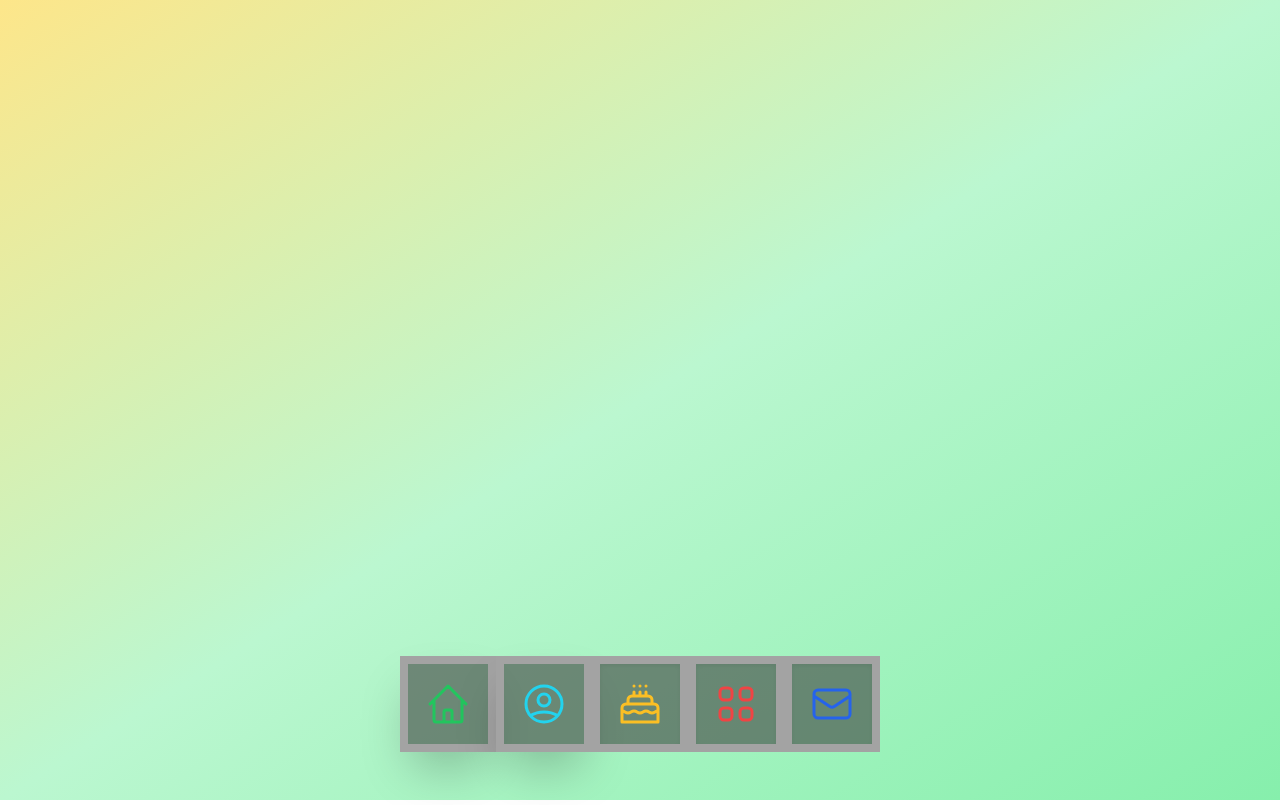
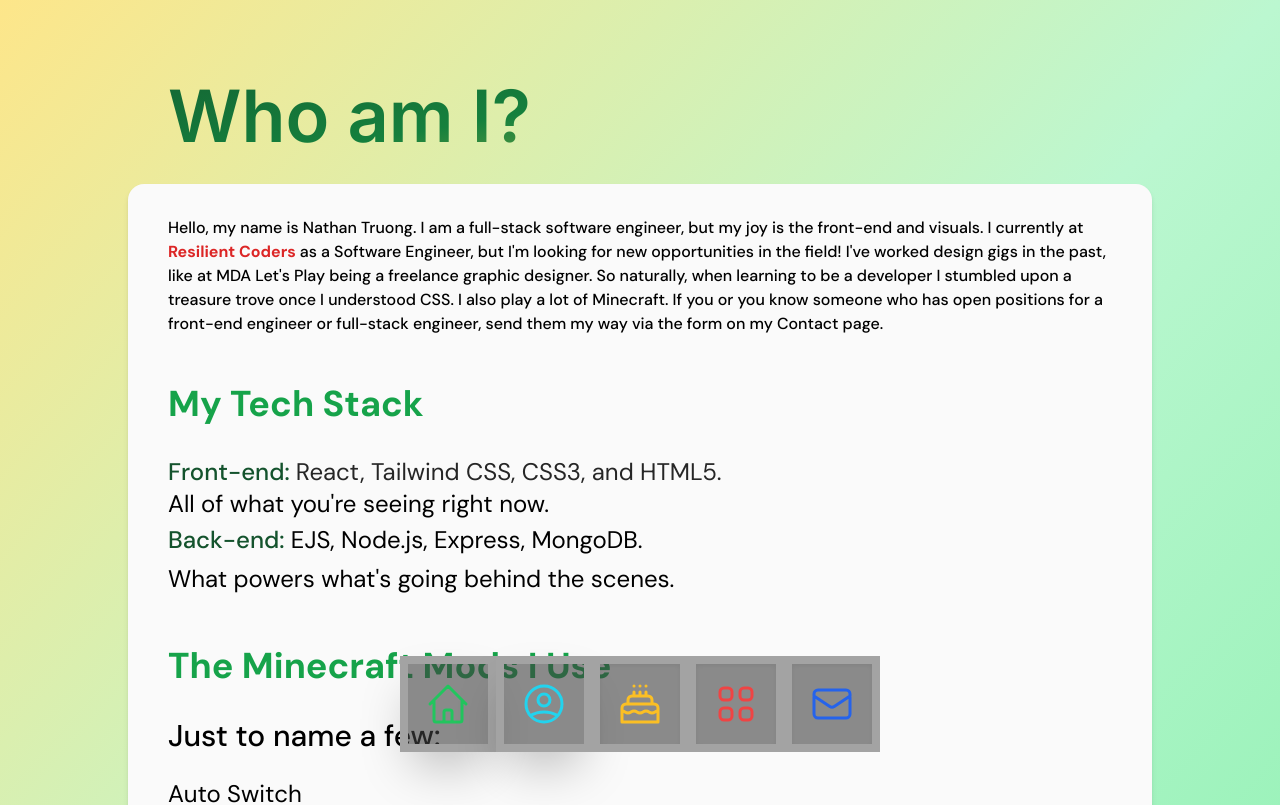
Before and after one commit to nktruong/portfolio, a React (Create React App) app: page /about in a window 1280 px wide. Shown: the top 805 px of the page. Built offline with nearby package versions, Linux system fonts and the light colour scheme; a web font is replaced by a local one; what @tailwindcss/typography would draw is missing.

Commit message:
Added children props

```diff
--- a/src/components/container.tsx
+++ b/src/components/container.tsx
@@ -1,6 +1,7 @@
-function Container() {
+function Container( {children} ) {
   return (
     <div className="max-w-5xl pb-48 mx-auto animate-fade-in-down font-dm ">
+      {children}
     </div>
   )
 }
```
